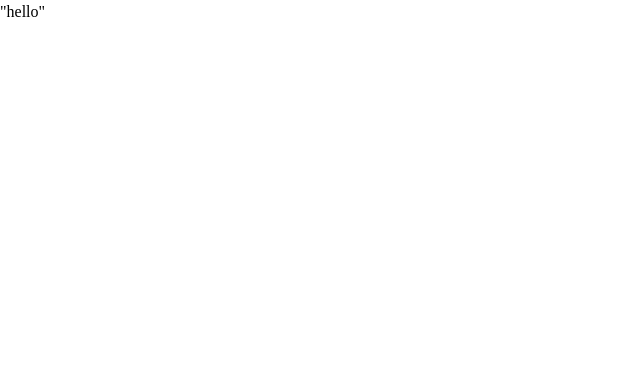
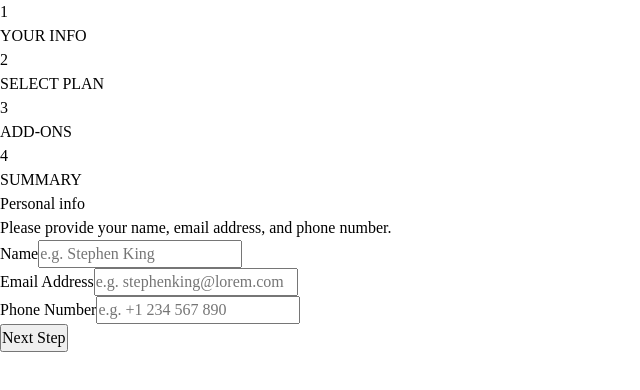
Before and after one commit to Ridhirj/form, a React (Vite) app: page / in a window 1280 px wide. Shown: the top 390 px of the page, without its empty margins (0-640 px from the left). Built offline with nearby package versions, Linux system fonts and the light colour scheme.

Commit message:
added form-steps , component-1 and formik+yup

```diff
--- a/index.html
+++ b/index.html
@@ -4,7 +4,7 @@
     <meta charset="UTF-8" />
     <link rel="icon" type="image/svg+xml" href="/vite.svg" />
     <meta name="viewport" content="width=device-width, initial-scale=1.0" />
-    <title>Multi-STEP-FORM</title>
+    <title>MULTI-STEP-FORM</title>
   </head>
   <body>
     <div id="root"></div>
--- a/package.json
+++ b/package.json
@@ -10,8 +10,10 @@
     "preview": "vite preview"
   },
   "dependencies": {
+    "formik": "^2.2.9",
     "react": "^18.2.0",
-    "react-dom": "^18.2.0"
+    "react-dom": "^18.2.0",
+    "yup": "^1.1.1"
   },
   "devDependencies": {
     "@types/react": "^18.0.28",
--- a/src/App.jsx
+++ b/src/App.jsx
@@ -1,9 +1,11 @@
-function App() {
+import React from 'react'
+import Form from './pages/Form'
 
+const App = () => {
   return (
-    <>
-      "hello"
-    </>
+    <div>
+      <Form />
+    </div>
   )
 }
 
--- a/src/component/FormStep.jsx
+++ b/src/component/FormStep.jsx
@@ -1,13 +1,13 @@
 import React from "react";
 
-const FormStep = ({ steps, active, setSection }) => {
+const FormStep = ({ steps, active, setActive }) => {
   return (
     <div className="flex flex-col">
       <div>
         {steps.map((item, i) => {
           return (
             <ul key={item}>
-              <li onClick={() => setSection(item)}>
+              <li onClick={() => setActive(item)}>
                 <div>{i + 1}</div>
                 <div>{item}</div>
               </li>
--- a/src/component/Steps/StepOne.component.jsx
+++ b/src/component/Steps/StepOne.component.jsx
@@ -1,9 +1,65 @@
-import React from 'react'
+import React from "react";
+import { Formik, Form, Field, ErrorMessage } from "formik";
+import * as Yup from "yup";
 
 const StepOne = () => {
+
+  const initialValues = {
+    name: "",
+    email: "",
+    phone: "",
+  };
+
+  const validation = Yup.object({
+    name: Yup.string().required("This field is required"),
+    email: Yup.string().email("Invalid email format").required("This field is required"),
+    phone: Yup.number().typeError('This field is a number').required("This field is required")
+  })
+
+  const handleSubmit = (values, resetForm) => {
+    console.log(values);
+    resetForm(initialValues);
+  }
+
   return (
-    <div>StepOne.component</div>
-  )
-}
+    <main>
+      <div>
+        <div>
+          <h1>Personal info</h1>
+          <p>Please provide your name, email address, and phone number.</p>
+        </div>
 
-export default StepOne
+        <Formik
+          initialValues={initialValues}
+          validationSchema={validation}
+          onSubmit={(values, {resetForm}) => handleSubmit(values, resetForm)}
+        >
+          {() => (
+            <Form>
+              <div>
+                <label htmlFor="name">Name</label>
+                <Field name="name" placeholder="e.g. Stephen King" />
+                <ErrorMessage component="span" name="name" />
+              </div>
+              <div>
+                <label htmlFor="email">Email Address</label>
+                <Field name="email" placeholder="e.g. stephenking@lorem.com" />
+                <ErrorMessage component="span" name="email" />
+              </div>
+              <div>
+                <label htmlFor="phone">Phone Number</label>
+                <Field name="phone" placeholder="e.g. +1 234 567 890" />
+                <ErrorMessage component="span" name="phone" />
+              </div>
+              <div>
+                <button type="submit">Next Step</button>
+              </div>
+            </Form>
+          )}
+        </Formik>
+      </div>
+    </main>
+  );
+};
+
+export default StepOne;
--- a/src/component/Steps/index.js
+++ b/src/component/Steps/index.js
@@ -2,4 +2,3 @@ export { default as StepOne } from "./StepOne.component";
 export { default as StepTwo } from "./StepTwo.component";
 export { default as StepThree } from "./StepThree.component";
 export { default as StepFour } from "./StepFour.component";
-export { default as StepFive } from "./StepFive.component";
--- a/src/pages/Form.jsx
+++ b/src/pages/Form.jsx
@@ -1,14 +1,33 @@
-import React from "react";
-import {
-  StepOne,
-  StepTwo,
-  StepThree,
-  StepFour,
-  StepFive,
-} from "../component/Steps";
+import React, { useState } from "react";
+import { StepOne, StepTwo, StepThree, StepFour } from "../component/Steps";
+import FormSteps from "../component/FormStep";
 
 const Form = () => {
-  return <div></div>;
+  const [active, setActive] = useState(steps[0]);
+
+  const getActive = () => {
+    switch (active) {
+      case steps[0]:
+        return <StepOne />;
+      case steps[1]:
+        return <StepTwo />;
+      case steps[2]:
+        return <StepThree />;
+      case steps[3]:
+        return <StepFour />;
+      default:
+        return;
+    }
+  };
+
+  return (
+    <div>
+      <div>
+        <FormSteps steps={steps} active={active} setActive={setActive} />
+      </div>
+      <div>{getActive()}</div>
+    </div>
+  );
 };
 
 const steps = ["YOUR INFO", "SELECT PLAN", "ADD-ONS", "SUMMARY"];
```
Also changed, not shown: src/component/Steps/StepFive.component.jsx (deleted, +0 -9 lines), 1 other file (tests, documents, lock files or other folders).
